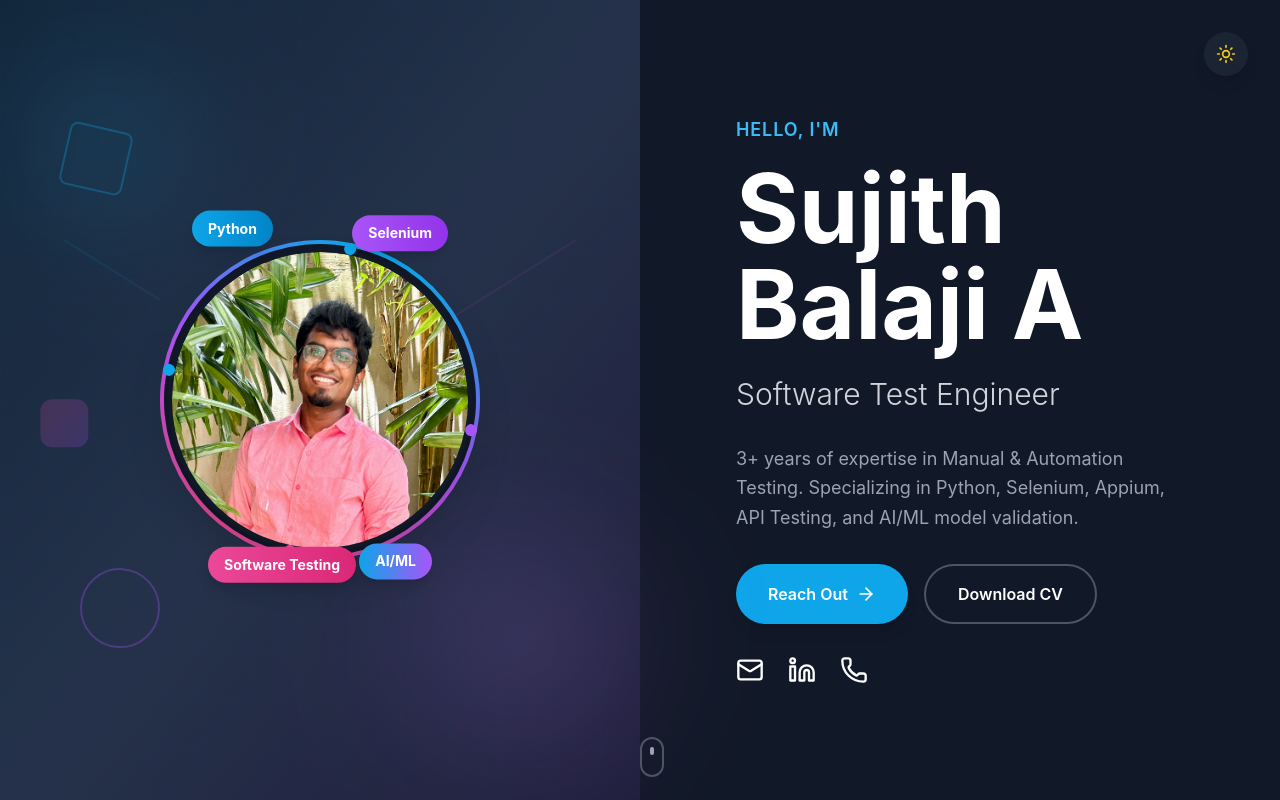
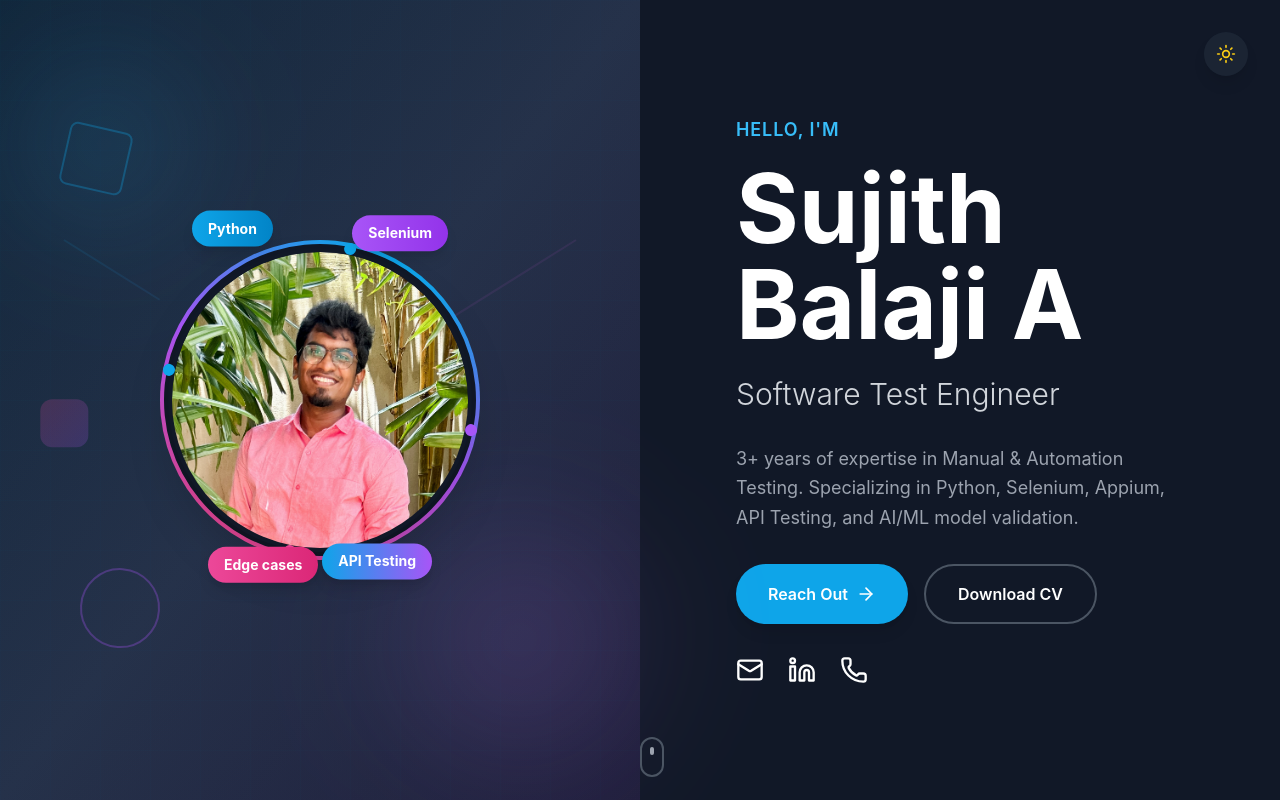
Before and after one commit to Sujith-31/Sujith_portfolio, a React (Create React App) app: page / in a window 1280 px wide. Shown: the top 800 px of the page. Built offline with nearby package versions, Linux system fonts and the light colour scheme.

Commit message:
Resume Chage

```diff
--- a/src/Portfolio.js
+++ b/src/Portfolio.js
@@ -211,14 +211,14 @@ export default function Portfolio() {
                             transition={{ duration: 3, repeat: Infinity, delay: 1 }}
                             className="absolute -bottom-6 left-12 bg-gradient-to-r from-pink-500 to-pink-600 text-white px-4 py-2 rounded-full text-sm font-bold shadow-lg"
                         >
-                            Software Testing
+                            Edge cases
                         </motion.div>
                         <motion.div
                             animate={{ y: [0, -10, 0] }}
                             transition={{ duration: 3, repeat: Infinity, delay: 1.5 }}
                             className="absolute -bottom-6 right-12 bg-gradient-to-r from-sky-500 to-purple-500 text-white px-4 py-2 rounded-full text-sm font-bold shadow-lg"
                         >
-                            AI/ML
+                            API Testing
                         </motion.div>
                     </motion.div>
 
```
